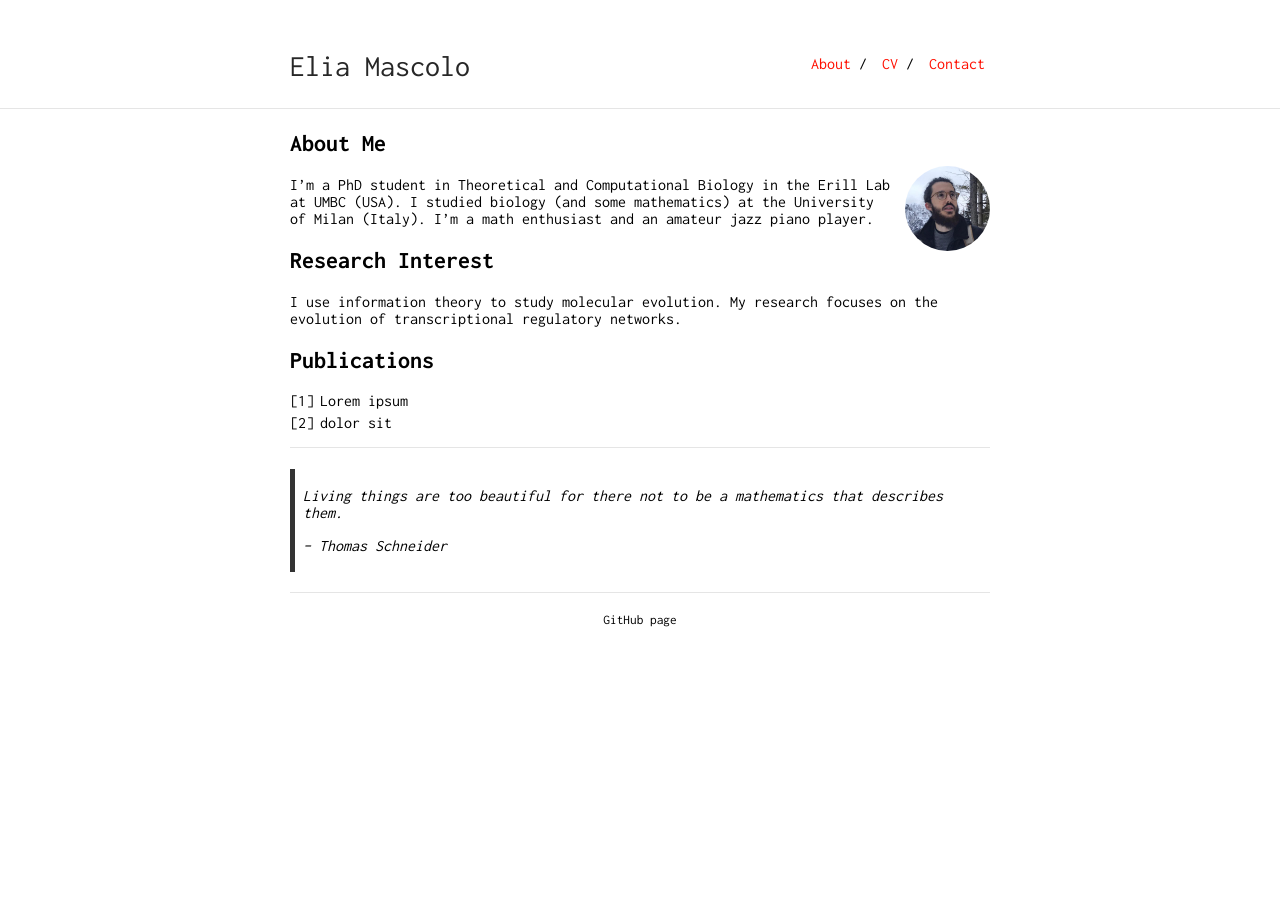
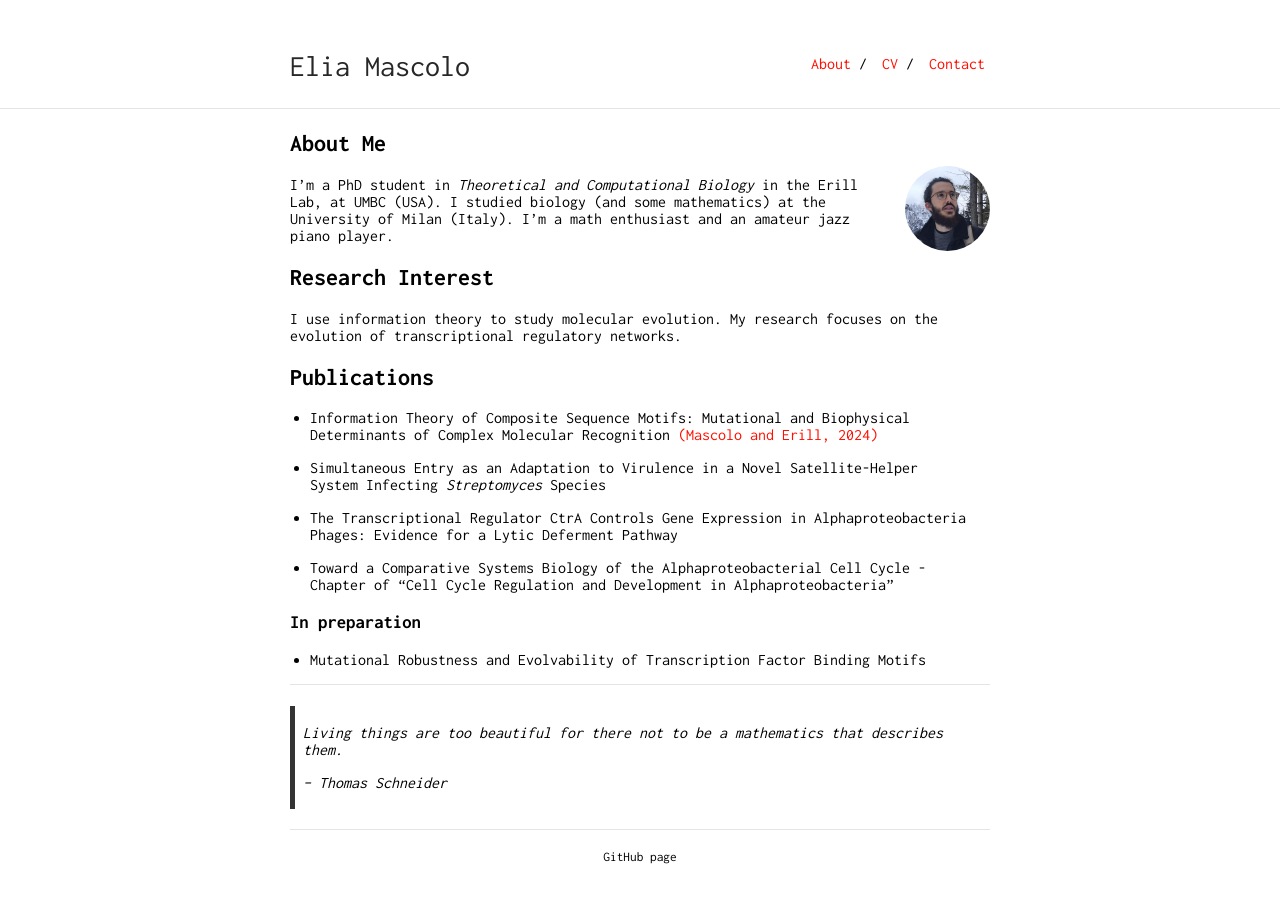
Before and after one commit to eliamascolo/eliamascolo.github.io, a Jekyll site: the page built from index.md, in a window 1280 px wide. Built offline with Jekyll 4.4.1, drawn with Linux system fonts in a browser that asks for light colours; our own code applies the rules of GitHub Pages for plain Markdown files.

Commit message:
Update index.md

```diff
--- a/index.md
+++ b/index.md
@@ -6,7 +6,7 @@ layout: default
 
 <img class="profile-picture" src="profile_picture_mountain.jpg">
 
-I'm a PhD student in Theoretical and Computational Biology in the Erill Lab at UMBC (USA).
+I'm a PhD student in *Theoretical and Computational Biology* in the Erill Lab, at UMBC (USA).
 I studied biology (and some mathematics) at the University of Milan (Italy).
 I'm a math enthusiast and an amateur jazz piano player.
 
@@ -17,8 +17,20 @@ I use information theory to study molecular evolution. My research focuses on th
 
 ## Publications
 
-1. Lorem ipsum
-2. dolor sit
+* Information Theory of Composite Sequence Motifs: Mutational and Biophysical Determinants of Complex Molecular Recognition
+[(Mascolo and Erill, 2024)](https://doi.org/10.1101/2024.11.11.623117)
+
+* Simultaneous Entry as an Adaptation to Virulence in a Novel Satellite-Helper System Infecting *Streptomyces* Species
+
+* The Transcriptional Regulator CtrA Controls Gene Expression in Alphaproteobacteria Phages: Evidence for a Lytic Deferment Pathway
+
+* Toward a Comparative Systems Biology of the Alphaproteobacterial Cell Cycle - Chapter of "Cell Cycle Regulation and Development in Alphaproteobacteria"
+
+### In preparation
+
+* Mutational Robustness and Evolvability of Transcription Factor Binding Motifs
+
+
 
 ---
 
```
